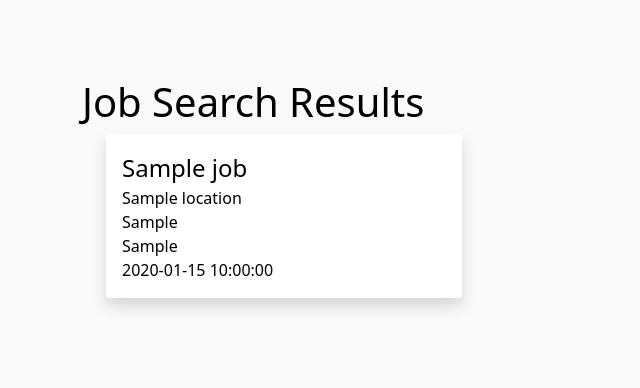
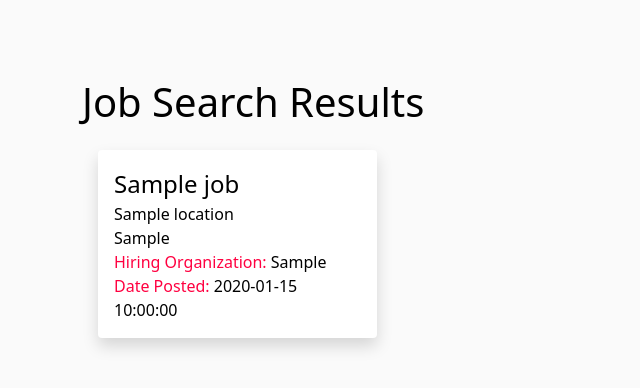
Before and after one commit to grillzwitu/gogetjob, a Flask app: template job_func/templates/job_results.html in a window 1280 px wide. Shown: the part 82-470 px from the top of the page, without its empty margins (0-640 px from the left). Run offline with Flask 2, Linux system fonts and the light colour scheme; the template is opened without the code that fills it: most values are stand-ins (such as "Sample title", 1, 10 or a date in 2020); data that the repository does not hold is empty; some libraries are stand-ins or nearby versions.

Commit message:
updated CSS grid layout

```diff
--- a/job_func/static/main.css
+++ b/job_func/static/main.css
@@ -91,6 +91,10 @@ a.article-title:hover {
   color:#ffffff
 }
 
-.col-4:hover{
+.col-3:hover{
   border: thin solid #000000;
 }
+
+.red-text {
+  color: rgb(255, 0, 64);
+}
--- a/job_func/templates/job_results.html
+++ b/job_func/templates/job_results.html
@@ -3,15 +3,15 @@
             <h1>Job Search Results</h1>
 
 
-                <div class="container-fluid">
-                    <div class="row px-4 gx-4 ">
+                <div class="container">
+                    <div class="row">
                         {% for job in job_results %}
-                            <div class="col-4 shadow p-3 mb-3  bg-body rounded">
+                            <div class="col-3 shadow p-3 m-3  bg-body rounded">
                                 <span class="fs-4 " > {{ job.title }} </span><br>
                                 <span class="fw-light"> {{ job.location }}</span><br>
                                 <span class="fw-light"> {{ job.job_type }} </span><br>
-                                <span class="fw-light"> {{ job.hiring_organisation }}</span><br>
-                                <span class="fw-light"> {{ job.date_posted }}</span>
+                                <span class="fs-6 red-text">Hiring Organization: </span><span class="fw-light"> {{ job.hiring_organisation }}</span><br>
+                                <span class="fs-6 red-text">Date Posted: </span><span class="fw-light"> {{ job.date_posted }}</span>
                             </div>
                         {% endfor %}
                     </div>
```
